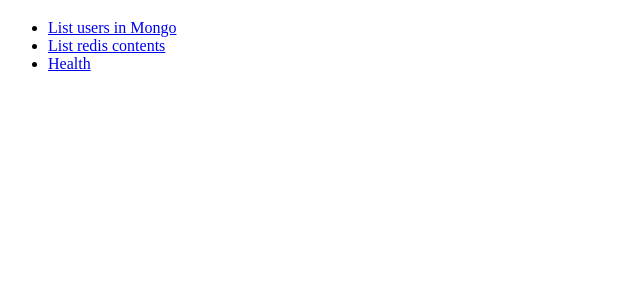
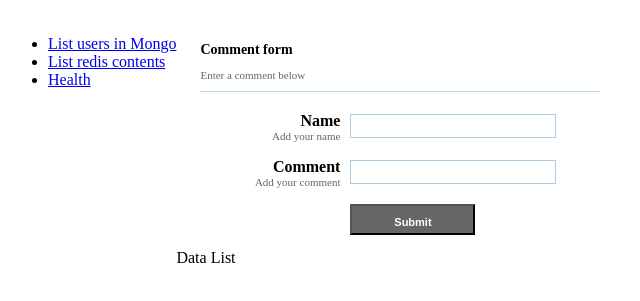
Before and after one commit to jurberg/node-server, a website: page index.html in a window 1280 px wide. Shown: the part 61-362 px from the top of the page, without its empty margins (0-640 px from the left). Drawn offline with nearby package versions, Linux system fonts and the light colour scheme; no server answers.

Commit message:
socket io

```diff
--- a/app/server/webapp.js
+++ b/app/server/webapp.js
@@ -34,6 +34,10 @@
 
     },
 
+    getApp: function() {
+      return app;
+    },
+
     listen: function() {
 
       //  And start the app on that interface (and port).
--- a/index.html
+++ b/index.html
@@ -4,13 +4,124 @@
   <meta charset="utf-8">
   <meta http-equiv="X-UA-Compatible" content="IE=edge,chrome=1">
   <title>VetPIMS</title>
+  <script src="socket.io/socket.io.js"></script>
+  <script>
+    var socket = io.connect('http://localhost');
+    socket.on('news', function (data) {
+        console.log(data);
+        socket.emit('my other event', { my: 'data' });
+    });
+  </script>
+  <style>
+
+    #left-container {
+        float: left;
+    }
+
+    #right-container {
+        float: left;
+    }
+
+    .myform {
+        margin-left: 10px;
+        width: 400px;
+        padding: 14px;
+    }
+
+    /* ----------- stylized ----------- */
+    #stylized h1 {
+        font-size: 14px;
+        font-weight: bold;
+        margin-bottom: 8px;
+    }
+
+    #stylized p {
+        font-size: 11px;
+        color: #666666;
+        margin-bottom: 20px;
+        border-bottom: solid 1px #b7ddf2;
+        padding-bottom: 10px;
+    }
+
+    #stylized label {
+        display: block;
+        font-weight: bold;
+        text-align: right;
+        width: 140px;
+        float: left;
+    }
+
+    #stylized .small {
+        color: #666666;
+        display: block;
+        font-size: 11px;
+        font-weight: normal;
+        text-align: right;
+        width: 140px;
+    }
+
+    #stylized input {
+        float: left;
+        font-size: 12px;
+        padding: 4px 2px;
+        border: solid 1px #aacfe4;
+        width: 200px;
+        margin: 2px 0 20px 10px;
+    }
+
+    #stylized button {
+        clear: both;
+        margin-left: 150px;
+        width: 125px;
+        height: 31px;
+        background: #666666;
+        text-align: center;
+        line-height: 31px;
+        color: #FFFFFF;
+        font-size: 11px;
+        font-weight: bold;
+    }
+
+  </style>
 </head>
 <body>
+
     <h1>Sample Links</h1>
+
+    <div id="left-container">
         <ul>
             <li><a href="users">List users in Mongo</a></li>
             <li><a href="redis">List redis contents</a></li>
             <li><a href="health">Health</a></li>
         </ul>
+    </div>
+
+    <div id="right-container">
+
+        <div id="stylized" class="myform">
+
+            <h1>Comment form</h1>
+            <p>Enter a comment below</p>
+
+            <label>Name
+                <span class="small">Add your name</span>
+            </label>
+            <input type="text" name="name" id="name" />
+
+            <label>Comment
+                <span class="small">Add your comment</span>
+            </label>
+            <input type="textarea" rows="10" cols="50" name="comment" id="comment" />
+
+            <button type="submit">Submit</button>
+
+        </div>
+
+        <div id="data-list">
+            Data List
+        </div>
+
+    </div>
+
 </body>
 </html>
--- a/localhost.config.js
+++ b/localhost.config.js
@@ -12,7 +12,7 @@
       host: 'localhost',
       port: 27017,
       user: 'admin',
-      pwd: 'dqTVqsvPsFss',
+      pwd: 'admin',
       settings: {
         'auto_reconnect': true,
         'poolSize': 5
--- a/package.json
+++ b/package.json
@@ -24,6 +24,7 @@
   "dependencies": {
     "requirejs": "2.1.5",
     "express": "2.5.11",
+    "socket.io": "*",
     "redis": "*",
     "mongodb": "*"
   },
```
Also changed, not shown: app/server/socket.js (added, +20 -0 lines), server.js (+5 -3 lines). Lines whose indentation alone changed are shown as unchanged.
